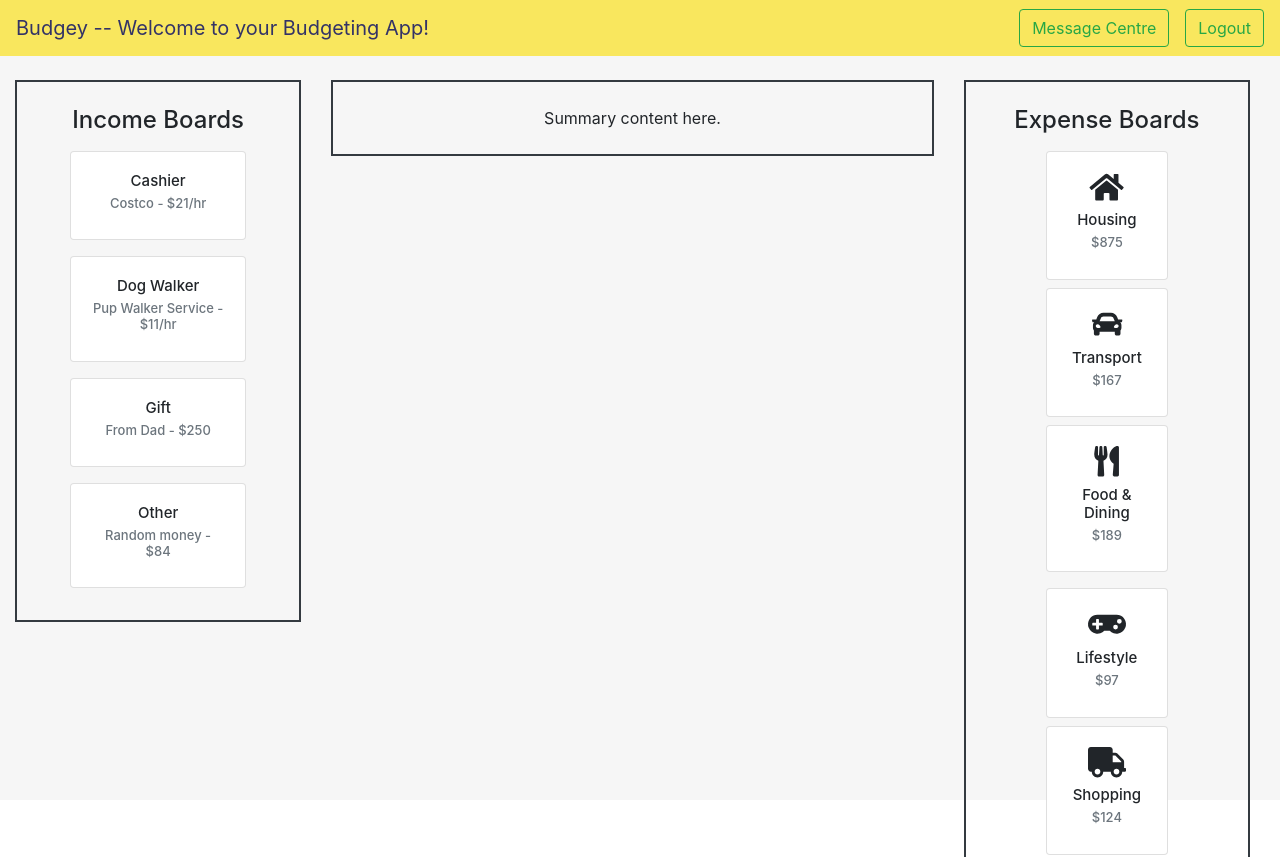
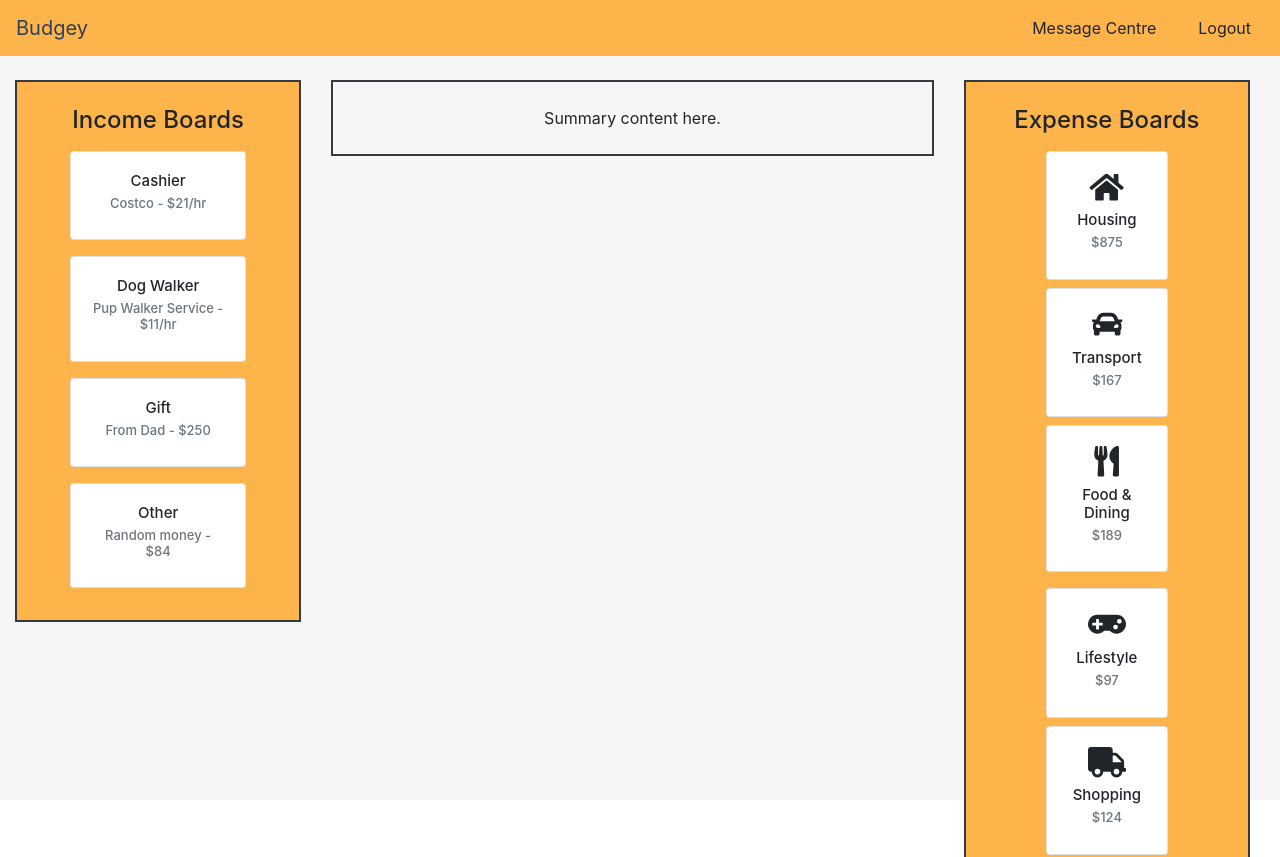
Before and after one commit to emmarskillings/Budgey, a React (Create React App) app in the folder client/: page / in a window 1280 px wide. Shown: the top 857 px of the page. Built offline with nearby package versions, Linux system fonts and the light colour scheme; no server answers.

Commit message:
Add styling for components

```diff
--- a/client/src/components/ExpenseBoard.css
+++ b/client/src/components/ExpenseBoard.css
@@ -1,5 +1,6 @@
 .expense-board {
   border-width: 2px !important;
+  background-color: #fdb44b;
 }
 .expense-board .card {
   width: 7.6rem;
--- a/client/src/components/IncomeBoard.css
+++ b/client/src/components/IncomeBoard.css
@@ -1,5 +1,6 @@
 .income-board {
   border-width: 2px !important;
+  background-color: #fdb44b;
 }
 .income-board .card {
   width: 11rem;
--- a/client/src/components/Navbar.css
+++ b/client/src/components/Navbar.css
@@ -1,4 +1,4 @@
 nav {
-  background-color: #f9e75e;
-  color: #333366;
+  background-color: #fdb44b;
+  color: #2d4059;
 }
--- a/client/src/components/Navbar.js
+++ b/client/src/components/Navbar.js
@@ -5,10 +5,10 @@ class Navbar extends React.Component {
   render() {
     return (
       <nav className="navbar justify-content-between mb-4">
-        <a className="navbar-brand">Budgey -- Welcome to your Budgeting App!</a>
+        <a className="navbar-brand">Budgey</a>
         <form className="form-inline">
-          <button className="btn btn-outline-success my-2 mr-3 my-sm-0" type="submit">Message Centre</button>
-          <button className="btn btn-outline-success my-2 my-sm-0" type="submit">Logout</button>
+          <button className="btn my-2 mr-3 my-sm-0" type="submit">Message Centre</button>
+          <button className="btn my-2 my-sm-0" type="submit">Logout</button>
         </form>
       </nav>
     )
```
